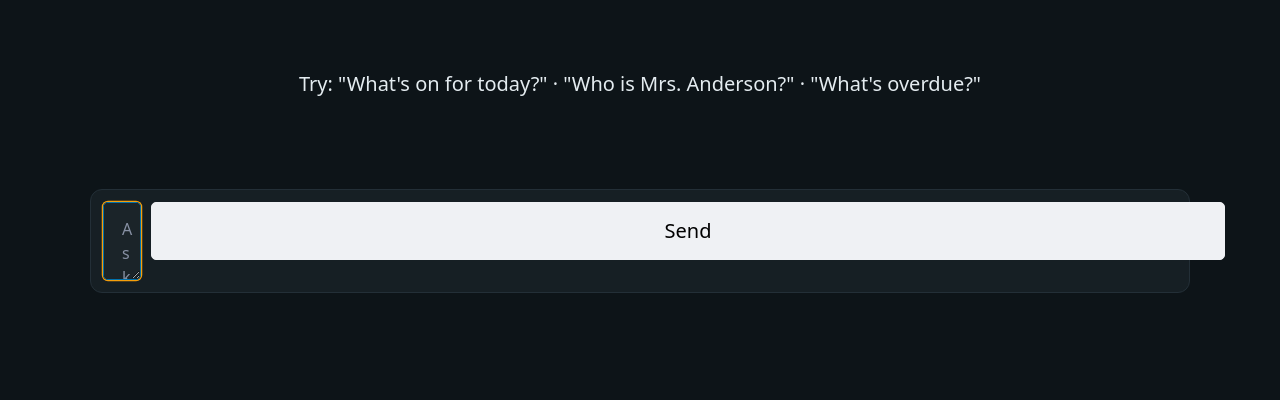
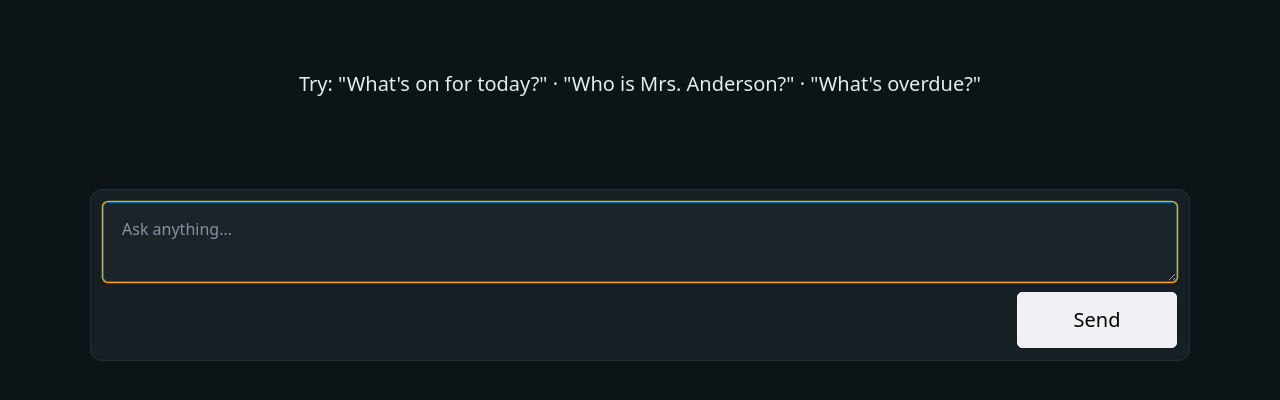
Before and after one commit to Jwood1126-coder/Lakewood-Original-CRM, a Python web app: template app/templates/assistant/conversation.html in a window 1280 px wide. Shown: the part 131-531 px from the top of the page. Run offline with Jinja, Linux system fonts and the light colour scheme; the template is opened without the code that fills it, so the values that code supplies are empty; some libraries are stand-ins or nearby versions.

Commit message:
Stack chat input vertically (textarea on top, full-width Send button below)
Mobile flex sizing on the side-by-side layout was unreliable across
browsers; the textarea was collapsing to its min-content width while
the Send button took the remaining space. Switching to flex-direction:
column eliminates the entire class of bug — textarea is full-width on
its own row, Send button is full-width below it.

Desktop (>=720px) keeps a tighter button (auto-width, right-aligned).

Co-Authored-By: Claude Opus 4.7 (1M context) <noreply@anthropic.com>

```diff
--- a/app/templates/assistant/conversation.html
+++ b/app/templates/assistant/conversation.html
@@ -80,26 +80,33 @@
   font-size: 0.7rem;
 }
 .chat-input-bar {
-  display: flex; gap: 0.5rem; align-items: stretch;
+  display: flex;
+  flex-direction: column;       /* textarea on top, button below */
+  gap: 0.5rem;
   background: var(--pico-card-background-color);
   border: 1px solid var(--pico-card-border-color);
-  padding: 0.6rem; border-radius: 12px;
+  padding: 0.6rem;
+  border-radius: 12px;
   margin: 0.4rem 0 1rem;
 }
 .chat-input-bar textarea {
-  flex: 1 1 auto;
-  min-width: 0;        /* critical: lets the flex child actually shrink/grow */
+  display: block;
+  width: 100% !important;
+  margin: 0;
+  min-height: 80px;
+  resize: vertical;
+  font-size: 16px;              /* prevents iOS zoom on focus */
+  box-sizing: border-box;
+}
+.chat-input-bar button {
   width: 100%;
   margin: 0;
-  min-height: 60px;
-  resize: vertical;
-  font-size: 16px;
+  padding: 0.7rem 1rem;
 }
-.chat-input-bar button {
-  flex: 0 0 auto;
-  white-space: nowrap;
-  align-self: stretch;
-  padding: 0 1.2rem;
+@media (min-width: 720px) {
+  /* On desktop, the button can be auto-width / right-aligned */
+  .chat-input-bar { align-items: flex-end; }
+  .chat-input-bar button { width: auto; min-width: 8rem; padding: 0.6rem 1.5rem; }
 }
 </style>
 {% endblock %}
```
